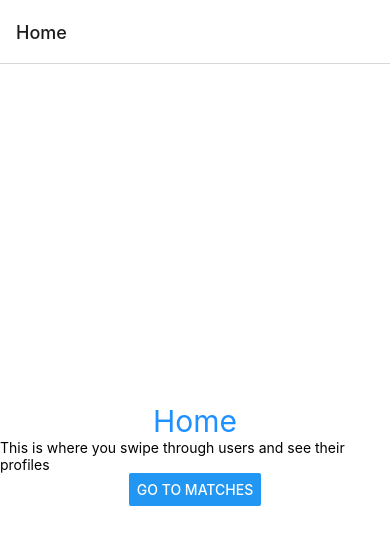
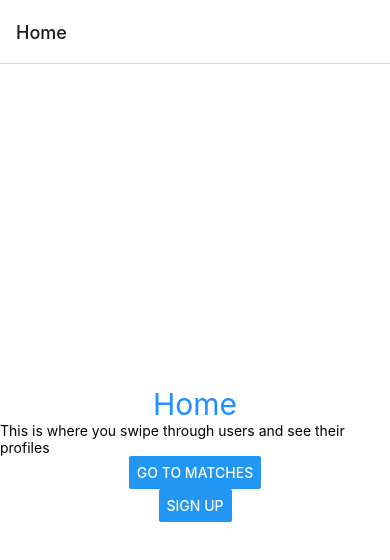
Before and after one commit to Anti-Catfish-Dating-App/HookdDatingApp, a React Native app: screen /Signup in a window 390 px wide. Shown: the top 560 px of the page. Built offline with nearby package versions, Linux system fonts and the light colour scheme.

Commit message:
base signup component

```diff
--- a/StackNavigator.js
+++ b/StackNavigator.js
@@ -3,6 +3,7 @@ import React from "react"
 import { View, Text } from "react-native"
 import Home from "./screens/Home"
 import Matches from "./screens/Matches"
+import Signup from "./screens/Signup"
 
 const stack = createNativeStackNavigator()
 
@@ -11,6 +12,7 @@ const StackNavigator = () => {
     <stack.Navigator>
       <stack.Screen name="Home" component={Home} />
       <stack.Screen name="Matches" component={Matches} />
+      <stack.Screen name="Sign Up" component={Signup} />
     </stack.Navigator>
   )
 }
--- a/screens/Home.js
+++ b/screens/Home.js
@@ -13,6 +13,7 @@ const Home = () => {
         title="Go to Matches"
         onPress={() => navigation.navigate("Matches")}
       />
+      <Button title="Sign Up" onPress={() => navigation.navigate("Sign Up")} />
     </View>
   )
 }
--- /dev/null
+++ b/screens/Signup.js
@@ -0,0 +1,50 @@
+import React from "react"
+import { StyleSheet, Text, View, SafeAreaView, TextInput } from "react-native"
+
+const SignUp = () => {
+  const [email, onChangeEmail] = React.useState("")
+  const [password, onChangePassword] = React.useState("")
+  return (
+    <View style={styles.container}>
+      <Text style={styles.title}>Sign Up</Text>
+      <Text>Please enter your email and password</Text>
+      <SafeAreaView style={styles.safe}>
+        <TextInput
+          style={styles.input}
+          onChangeText={onChangeEmail}
+          value={email}
+          placeholder="Enter your Email"
+        />
+        <TextInput
+          style={styles.input}
+          onChangeText={onChangePassword}
+          value={password}
+          placeholder="Enter your password"
+        />
+      </SafeAreaView>
+    </View>
+  )
+}
+
+export default SignUp
+
+const styles = StyleSheet.create({
+  container: {
+    flex: 1,
+    backgroundColor: "#fff",
+    alignItems: "center",
+    justifyContent: "center",
+  },
+  title: {
+    fontSize: 20,
+    fontWeight: "bold",
+    marginBottom: 20,
+  },
+  input: {
+    height: 40,
+    margin: 12,
+    width: 250,
+    borderWidth: 2,
+    padding: 10,
+  },
+})
```
Also changed, not shown: 1 other file (tests, documents, lock files or other folders).
